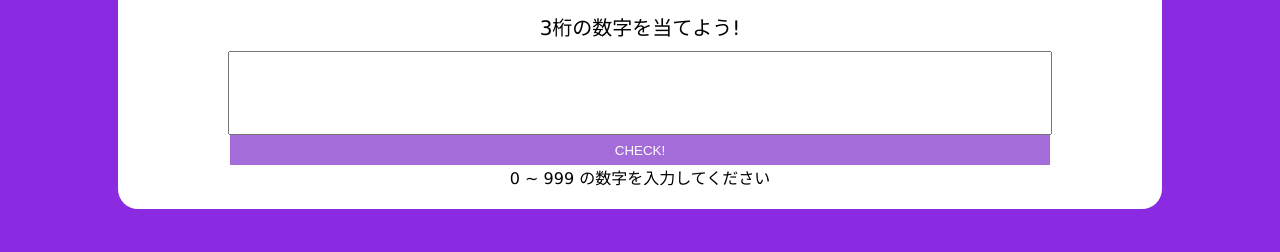
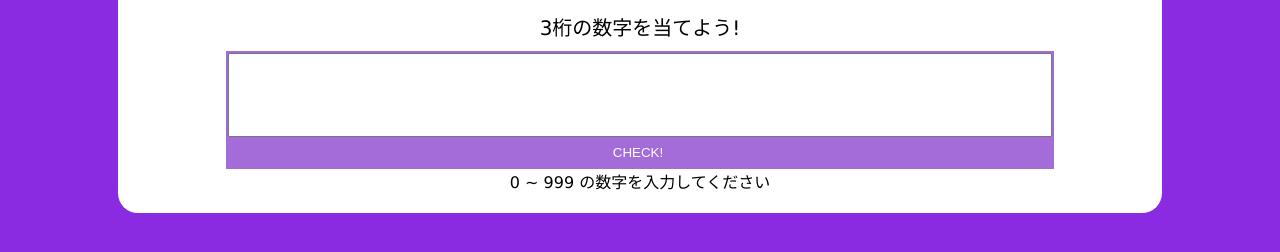
Before and after one commit to SatooRu65536/network-practice, a plain HTML site: page index.html in a window 1280 px wide. Shown: the part 114-366 px from the top of the page. Drawn offline with Linux system fonts and the light colour scheme.

Commit message:
📛📛📛📛

```diff
--- a/index.html
+++ b/index.html
@@ -11,8 +11,11 @@
         <h1 id="title">数当てゲーム</h1>
         <p id="subtitle">3桁の数字を当てよう!</p>
         <p id="text"></p>
-        <input id="input" type="number" max="999">
-        <button id="btn">CHECK!</button>
+
+        <div id="box">
+            <input id="input" type="number" max="999">
+            <button id="btn">CHECK!</button>
+        </div>
         <p id="result"></p>
     </div>
 </body>
--- a/style.css
+++ b/style.css
@@ -35,8 +35,17 @@ p {
     font-size: 200px;
 }
 
+#box {
+    width: 80%;
+    background-color: rgb(164, 108, 216);
+    border: solid 1px rgb(164, 108, 216);
+    padding: 1px;
+    padding-right: 5px;
+    margin: 0 auto;
+}
+
 #input {
-    width: 80%;
+    width: 100%;
     height: 80px;
     font-size: 60px;
     display: block;
@@ -46,11 +55,11 @@ p {
 }
 
 #btn {
-    width: 80%;
+    width: 100%;
     height: 30px;
     display: block;
     border-radius: 1;
-    padding: 0;
+    padding: 1px;
     margin: auto;
     color: white;
     background-color: rgb(164, 108, 216);
@@ -61,5 +70,5 @@ p {
     font-weight: bold;
     color: black;
     background-color: white;
-    border: 2px solid blueviolet;
+    border: 2px solid rgb(164, 108, 216);
 }
```
